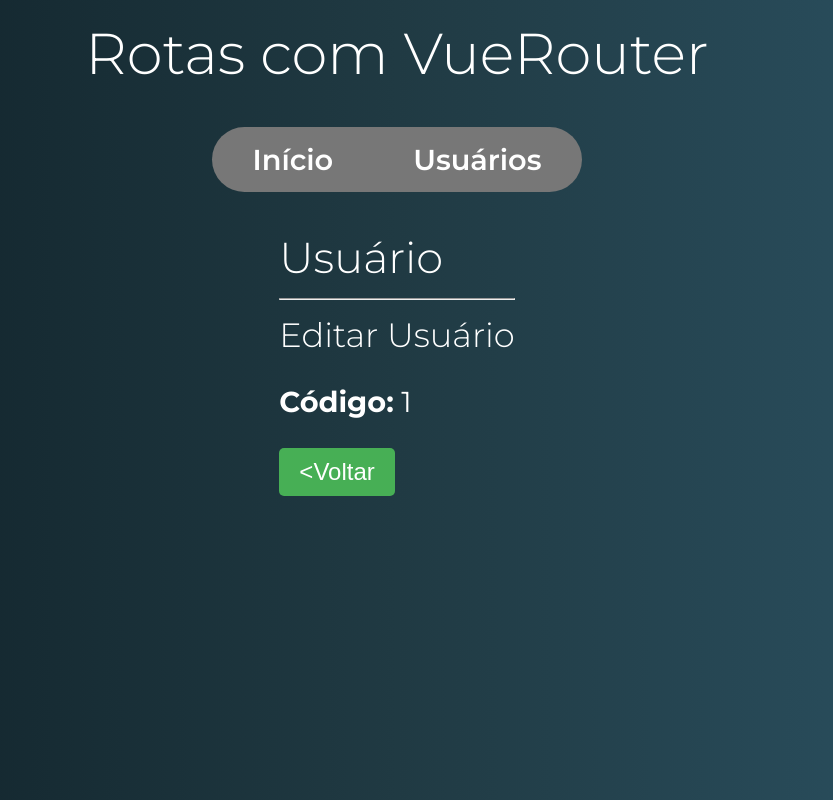
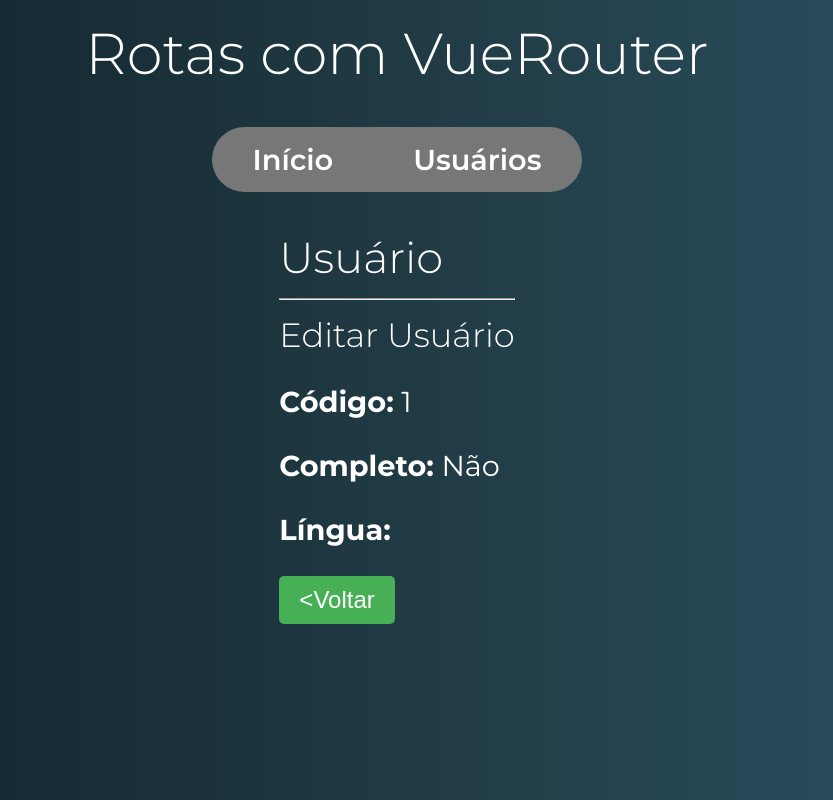
Before and after one commit to RafahCSilva/estudos-vue, a Vue app in the folder 16_rotas/rotas-exercicios/: page /usuario/1/edit in a window 1280 px wide. Shown: the whole page, without its empty margins (243-1076 px from the left). Built offline with nearby package versions, Linux system fonts and the light colour scheme.

Commit message:
16: Rotas em uma Aplicação VueJS - Route com Query

```diff
--- a/16_rotas/rotas-exercicios/src/components/usuario/UsuarioEdit.vue
+++ b/16_rotas/rotas-exercicios/src/components/usuario/UsuarioEdit.vue
@@ -2,6 +2,8 @@
   <div class="usuario-editar">
     <h3>Editar Usuário</h3>
     <p><strong>Código:</strong> {{ id }}</p>
+    <p><strong>Completo:</strong> {{ $route.query.completo ? 'Sim' : 'Não' }}</p>
+    <p><strong>Língua:</strong> {{ $route.query.lingua }}</p>
   </div>
 </template>
 
--- a/16_rotas/rotas-exercicios/src/components/usuario/UsuarioShow.vue
+++ b/16_rotas/rotas-exercicios/src/components/usuario/UsuarioShow.vue
@@ -3,7 +3,11 @@
     <h3>Usuario Detalhe</h3>
     <p><strong>Código:</strong> {{ id }}</p>
     <router-link tag="button" primario :to="`/usuario/${id}/edit`">Editar Url</router-link>
-    <router-link tag="button" primario :to="{ name: 'usuariosEdit', params: { id } }">Editar Named</router-link>
+    <router-link tag="button" primario :to="{
+     name: 'usuariosEdit',
+     params: { id },
+     query: { completo: true, lingua: 'en' }
+     }">Editar Named</router-link>
   </div>
 </template>
 
```
